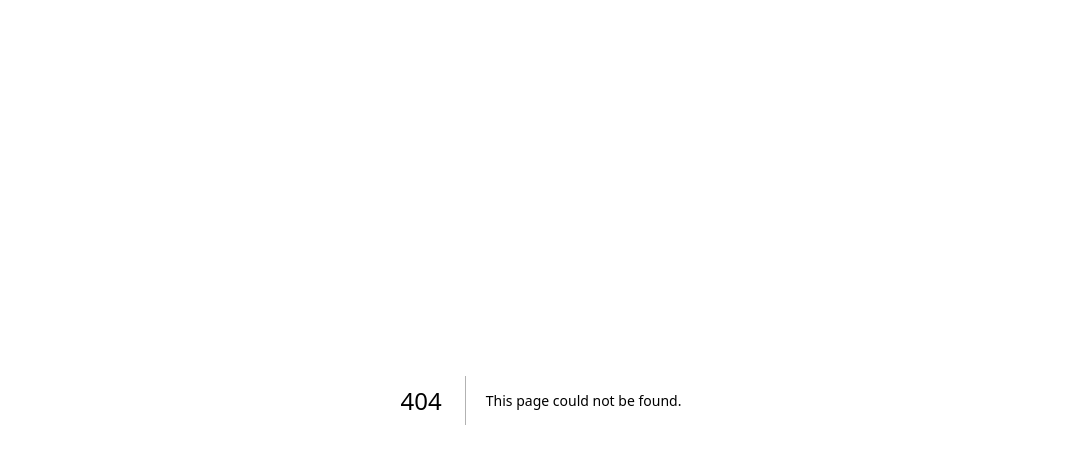
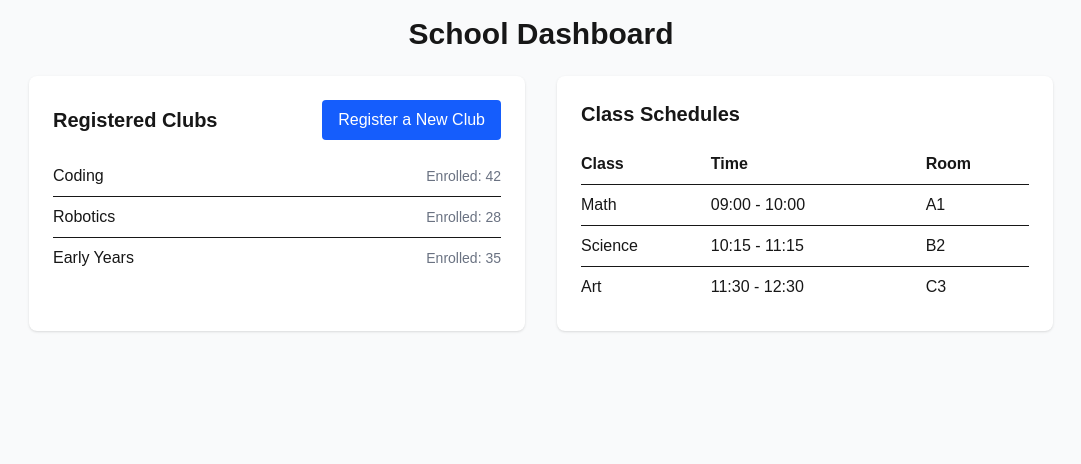
Before and after one commit to Buttons-Tech/dream_box, a Next.js app: page /school-dashboard in a window 1280 px wide. Before the commit this address had no page. Shown: the top 464 px of the page, without its empty margins (99-1180 px from the left). Built offline with nearby package versions, Linux system fonts and the light colour scheme.

Commit message:
created school dashboard

```diff
--- /dev/null
+++ b/app/school-dashboard/page.tsx
@@ -0,0 +1,111 @@
+"use client"
+import React, { useState } from "react";
+
+const clubs = [
+    { name: "Coding", enrolled: 42 },
+    { name: "Robotics", enrolled: 28 },
+    { name: "Early Years", enrolled: 35 },
+];
+
+const schedules = [
+    { class: "Math", time: "09:00 - 10:00", room: "A1" },
+    { class: "Science", time: "10:15 - 11:15", room: "B2" },
+    { class: "Art", time: "11:30 - 12:30", room: "C3" },
+];
+
+export default function SchoolDashboard() {
+    const [showForm, setShowForm] = useState(false);
+    const [newClub, setNewClub] = useState("");
+    const [clubList, setClubList] = useState(clubs);
+
+    const handleRegister = (e: React.FormEvent) => {
+        e.preventDefault();
+        if (newClub.trim()) {
+            setClubList([...clubList, { name: newClub, enrolled: 0 }]);
+            setNewClub("");
+            setShowForm(false);
+        }
+    };
+
+    return (
+        <div className="min-h-screen bg-gray-50 p-4">
+            <div className="max-w-5xl mx-auto">
+                <h1 className="text-3xl font-bold mb-6 text-center">School Dashboard</h1>
+                <div className="grid md:grid-cols-2 gap-8">
+                    {/* Clubs Section */}
+                    <div className="bg-white rounded-lg shadow p-6">
+                        <div className="flex justify-between items-center mb-4">
+                            <h2 className="text-xl font-semibold">Registered Clubs</h2>
+                            <button
+                                className="bg-blue-600 text-white px-4 py-2 rounded hover:bg-blue-700 transition"
+                                onClick={() => setShowForm(true)}
+                            >
+                                Register a New Club
+                            </button>
+                        </div>
+                        <ul>
+                            {clubList.map((club, idx) => (
+                                <li
+                                    key={club.name + idx}
+                                    className="flex justify-between items-center py-2 border-b last:border-b-0"
+                                >
+                                    <span className="font-medium">{club.name}</span>
+                                    <span className="text-gray-500 text-sm">
+                                        Enrolled: {club.enrolled}
+                                    </span>
+                                </li>
+                            ))}
+                        </ul>
+                        {showForm && (
+                            <form className="mt-4 flex gap-2" onSubmit={handleRegister}>
+                                <input
+                                    type="text"
+                                    className="border rounded px-2 py-1 flex-1"
+                                    placeholder="Club Name"
+                                    value={newClub}
+                                    onChange={(e) => setNewClub(e.target.value)}
+                                    required
+                                />
+                                <button
+                                    type="submit"
+                                    className="bg-green-600 text-white px-3 py-1 rounded hover:bg-green-700 transition"
+                                >
+                                    Add
+                                </button>
+                                <button
+                                    type="button"
+                                    className="bg-gray-300 text-gray-700 px-3 py-1 rounded hover:bg-gray-400 transition"
+                                    onClick={() => setShowForm(false)}
+                                >
+                                    Cancel
+                                </button>
+                            </form>
+                        )}
+                    </div>
+                    {/* Schedules Section */}
+                    <div className="bg-white rounded-lg shadow p-6">
+                        <h2 className="text-xl font-semibold mb-4">Class Schedules</h2>
+                        <table className="w-full text-left">
+                            <thead>
+                                <tr>
+                                    <th className="py-2">Class</th>
+                                    <th className="py-2">Time</th>
+                                    <th className="py-2">Room</th>
+                                </tr>
+                            </thead>
+                            <tbody>
+                                {schedules.map((sched, idx) => (
+                                    <tr key={sched.class + idx} className="border-t">
+                                        <td className="py-2">{sched.class}</td>
+                                        <td className="py-2">{sched.time}</td>
+                                        <td className="py-2">{sched.room}</td>
+                                    </tr>
+                                ))}
+                            </tbody>
+                        </table>
+                    </div>
+                </div>
+            </div>
+        </div>
+    );
+}
```
